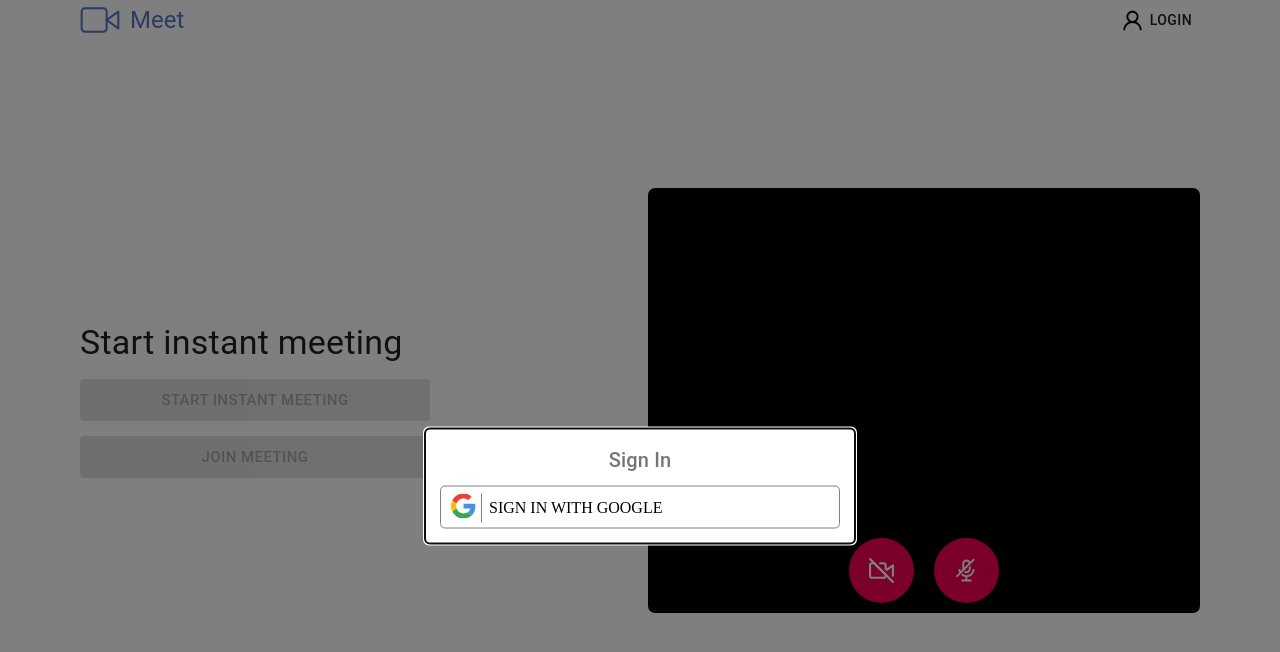
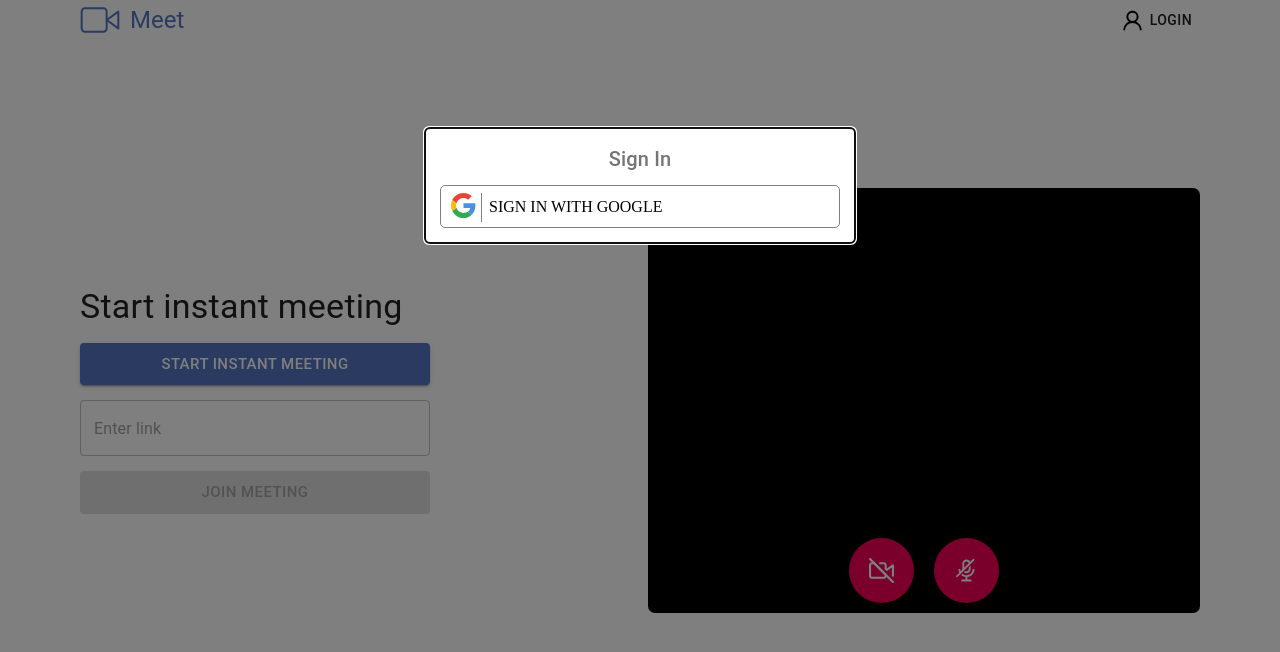
Before and after one commit to Imagine-Me/meet, a React (Create React App) app: page / in a window 1280 px wide. Shown: the top 652 px of the page. Built offline with nearby package versions, Linux system fonts and the light colour scheme; no server answers.

Commit message:
Add home page

```diff
--- a/src/components/Navigation.js
+++ b/src/components/Navigation.js
@@ -21,15 +21,10 @@ export default function Navigation({ modalHandler }) {
           Meet
         </Typography>
       </div>
-      <div
-        style={{ display: "flex", alignItems: "center" }}
-        onClick={user.isAuthenticated ? null : modalHandler}
-      >
-        <Button>
-          <User />
-          <div style={{ marginLeft: "5px" }}>Login</div>
-        </Button>
-      </div>
+      <Button onClick={user.isAuthenticated ? null : modalHandler}>
+        <User />
+        <div style={{ marginLeft: "5px" }}>{user.name ?? "Login"}</div>
+      </Button>
     </Box>
   );
 }
--- a/src/icons/google.js
+++ b/src/icons/google.js
@@ -7,7 +7,7 @@ export default function GoogleIcon({ width, height }) {
       fill="none"
       xmlns="http://www.w3.org/2000/svg"
     >
-      <g clip-path="url(#clip0)">
+      <g clipPath="url(#clip0)">
         <path
           d="M5.26599 9.765C5.73387 8.34945 6.63685 7.11781 7.84611 6.2458C9.05536 5.37378 10.5091 4.90594 12 4.909C13.69 4.909 15.218 5.509 16.418 6.491L19.91 3C17.782 1.145 15.055 0 12 0C7.26999 0 3.19799 2.698 1.23999 6.65L5.26599 9.765Z"
           fill="#EA4335"
--- a/src/pages/Home.js
+++ b/src/pages/Home.js
@@ -1,16 +1,26 @@
-import { Box, Button, Grid, Modal, Typography } from "@material-ui/core";
+import {
+  Box,
+  Button,
+  CircularProgress,
+  Grid,
+  Modal,
+  TextField,
+  Typography,
+} from "@material-ui/core";
 import { makeStyles } from "@material-ui/styles";
 import { useEffect, useRef, useState } from "react";
 import { useRecoilState } from "recoil";
 import Firebase from "firebase";
 
 import Navigation from "../components/Navigation";
-import { getUserStream } from "../utils/Video";
+import { getUserStream, initiatePeerConnection } from "../utils/Video";
 import { state as siteState, user as userState } from "../recoil/state";
 import { IconButton } from "../components/Button";
 import VideoIcon, { VideoOff } from "../icons/videoIcon";
 import { Audio, AudioOff } from "../icons/Audio";
 import GoogleIcon from "../icons/google";
+import { fetchApi } from "../utils/fetch";
+import { useHistory } from "react-router";
 
 const useStyles = makeStyles({
   body: {
@@ -39,9 +49,11 @@ const useStyles = makeStyles({
   modal: {
     backgroundColor: "white",
     borderRadius: "5px",
-    transform: "translateY(-50%)",
-    marginTop: "38%",
+    marginTop: "10%",
     padding: "15px",
+  },
+  marginTop: {
+    marginTop: "15px",
   },
   googleButton: {
     display: "flex",
@@ -57,11 +69,15 @@ const useStyles = makeStyles({
 
 export default function Home() {
   const [modal, setModal] = useState(false);
+  const [host, setHost] = useState(false);
+  const [link, setLink] = useState("");
   const [state, setState] = useRecoilState(siteState);
   const [user, setUser] = useRecoilState(userState);
   const style = useStyles();
 
   const videoRef = useRef(null);
+
+  const history = useHistory();
 
   useEffect(() => {
     async function getUserMediaStream() {
@@ -84,9 +100,11 @@ export default function Home() {
     if (user.firebase) {
       user.firebase.auth().onAuthStateChanged((u) => {
         if (u) {
+          console.log(u.displayName);
           setUser((oldState) => ({
             ...oldState,
             isAuthenticated: true,
+            name: u.displayName,
           }));
         } else {
           setModal(true);
@@ -120,14 +138,54 @@ export default function Home() {
       .auth()
       .signInWithPopup(provider)
       .then((result) => {
-        var user = result.user;
         setModal(false);
         setUser((oldState) => ({
           ...oldState,
           isAuthenticated: true,
         }));
       })
-      .catch((error) => {});
+      .catch((error) => {
+        console.log(error);
+      });
+  };
+
+  const meetButtonHandler = (type) => {
+    switch (type) {
+      case "host":
+        if (!user.isAuthenticated) {
+          setModal(true);
+          return;
+        }
+        setHost(true);
+        initiatePeer("host");
+        break;
+      case "join":
+        if (!user.isAuthenticated) {
+          setModal(true);
+          return;
+        }
+        break;
+
+      default:
+        return;
+    }
+  };
+
+  const initiatePeer = async (type) => {
+    const response = await fetchApi(type, [
+      {
+        name: user.name,
+      },
+    ]);
+    const json = await response.json();
+    const peerConnection = initiatePeerConnection();
+    setState((oldState) => ({
+      ...oldState,
+      pc: peerConnection,
+      link: json.meetId,
+    }));
+    history.push(`/${json.meetId}`);
+    setHost(false);
   };
 
   return (
@@ -135,7 +193,7 @@ export default function Home() {
       <Navigation modalHandler={() => setModal(true)} />
       <Box height="90%" display="flex" alignItems="center" marginX={10}>
         <Grid container spacing={2} alignItems="center">
-          <Grid item xs={12} md={6} justifyContent="center">
+          <Grid item xs={12} md={6}>
             <Box>
               <Typography variant="h4" color="textPrimary">
                 Start instant meeting
@@ -146,18 +204,35 @@ export default function Home() {
                   variant="contained"
                   size="large"
                   fullWidth
-                  style={{ marginTop: "15px" }}
-                  disabled={!user.isAuthenticated}
+                  className={style.marginTop}
+                  onClick={() => meetButtonHandler("host")}
+                  disabled={host}
                 >
+                  {host ? (
+                    <CircularProgress
+                      color="inherit"
+                      size={18}
+                      style={{ marginRight: "8px" }}
+                    />
+                  ) : null}
                   Start Instant Meeting
                 </Button>
+                <TextField
+                  variant="outlined"
+                  placeholder="Enter link"
+                  label=""
+                  className={style.marginTop}
+                  onChange={(e) => setLink(e.target.value)}
+                  fullWidth
+                />
                 <Button
                   color="secondary"
                   variant="contained"
                   size="large"
                   fullWidth
-                  style={{ marginTop: "15px" }}
-                  disabled={!user.isAuthenticated}
+                  className={style.marginTop}
+                  disabled={!link}
+                  onClick={() => meetButtonHandler("join")}
                 >
                   Join Meeting
                 </Button>
--- a/src/recoil/state.js
+++ b/src/recoil/state.js
@@ -8,6 +8,8 @@ export const state = atom({
       audio: false,
       video: false,
     },
+    link: null,
+    pc: null,
   },
 });
 
@@ -16,5 +18,6 @@ export const user = atom({
   default: {
     firebase: null,
     isAuthenticated: false,
+    name: null,
   },
 });
--- a/src/utils/Video.js
+++ b/src/utils/Video.js
@@ -4,3 +4,13 @@ export const getUserStream = async (constraints) => {
     return stream;
   } catch (e) {}
 };
+
+export const initiatePeerConnection = () => {
+  try {
+    const configuration = {
+      iceServers: [{ urls: "stun:stun2.1.google.com:19302" }],
+    };
+    const connection = new RTCPeerConnection(configuration);
+    return connection;
+  } catch {}
+};
--- /dev/null
+++ b/src/utils/fetch.js
@@ -0,0 +1,9 @@
+export const fetchApi = (url, body, method = "POST") => {
+  return fetch(`${process.env.REACT_APP_BASE_URL}/${url}`, {
+    method,
+    body: JSON.stringify(body),
+    headers: {
+      "Content-Type": "application/json",
+    },
+  });
+};
```
Also changed, not shown: 2 other files (tests, documents, lock files or other folders).
